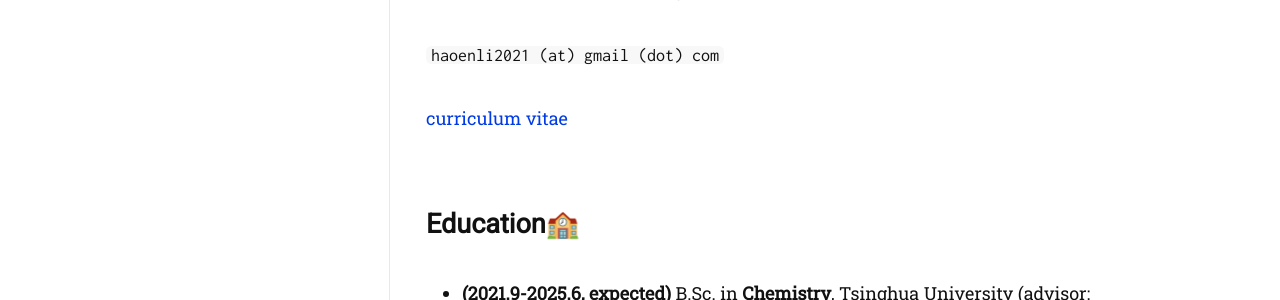
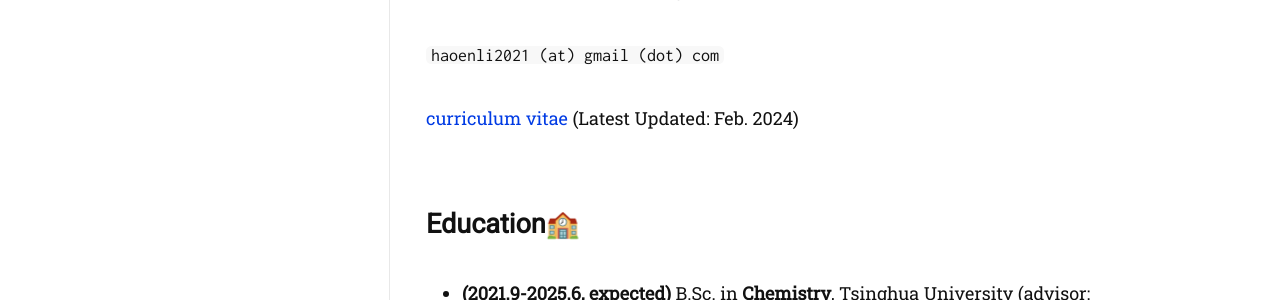
Before and after one commit to haoen2021/haoen2021.github.io, a Jekyll site: the page built from about.md, in a window 1280 px wide. Shown: the part 584-884 px from the top of the page. Built offline with Jekyll 4.4.1, drawn with Linux system fonts in a browser that asks for light colours; nearby versions of some CDN libraries; some web fonts are replaced.

Commit message:
update CV

```diff
--- a/about.md
+++ b/about.md
@@ -13,7 +13,7 @@ E-mail:
 
 `haoenli2021 (at) gmail (dot) com`
 
-[curriculum vitae](documents/CV.pdf)
+[curriculum vitae](documents/CV.pdf) (Latest Updated: Feb. 2024)
 
 ## Education🏫
 
```
Also changed, not shown: 1 other file.
